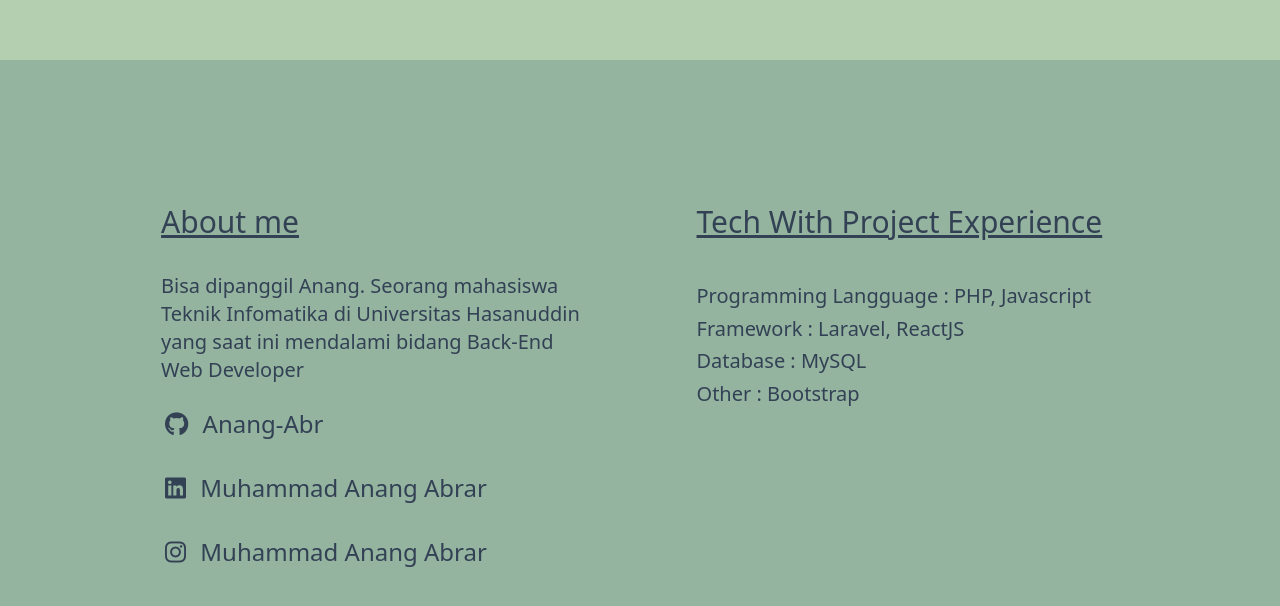
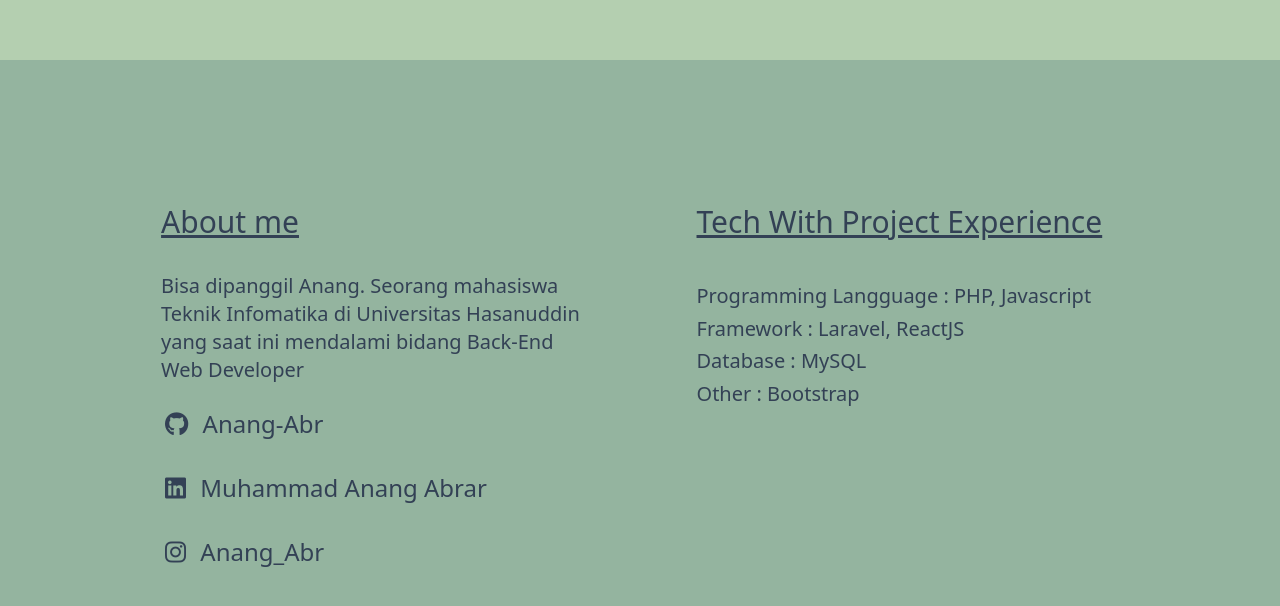
Before and after one commit to Anang-Abr/Anang-Abr.github.io, a plain HTML site: page docs/index.html in a window 1280 px wide. Shown: the part 804-1410 px from the top of the page. Drawn offline with Linux system fonts and the light colour scheme.

Commit message:
Update index.html

```diff
--- a/docs/index.html
+++ b/docs/index.html
@@ -58,7 +58,7 @@
                     <ul class="text-2xl mt-5 flex flex-col gap-6">
                         <li class="hover:border-l-4 hover:border-fourth rounded p-1"><a href="http://github.com/Anang-Abr"><i class="fa-brands fa-github mr-2"></i>  Anang-Abr</a></li>
                         <li class="hover:border-l-4 hover:border-fourth rounded p-1"><a href="https://www.linkedin.com/in/muhammad-anang-abrar-03072a225/"><i class="fa-brands fa-linkedin mr-2"></i>  Muhammad Anang Abrar</a></li>
-                        <li class="hover:border-l-4 hover:border-fourth rounded p-1"><a href="https://www.instagram.com/anang_abr/"><i class="fa-brands fa-instagram mr-2"></i>  Muhammad Anang Abrar</a></li>
+                        <li class="hover:border-l-4 hover:border-fourth rounded p-1"><a href="https://www.instagram.com/anang_abr/"><i class="fa-brands fa-instagram mr-2"></i>  Anang_Abr</a></li>
                     </ul>
                 </div>
                 <div class="mt-10 lg:w-2/5 xl:mt-0">
```
